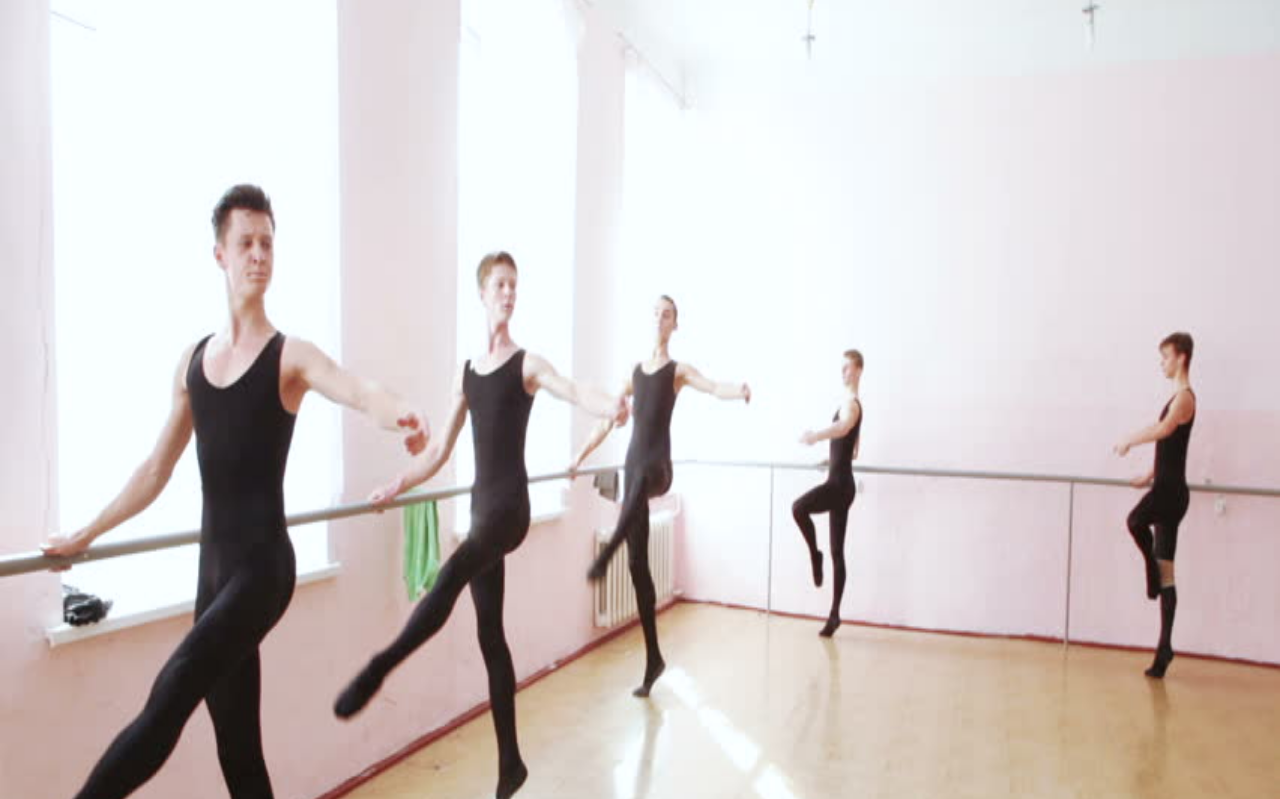
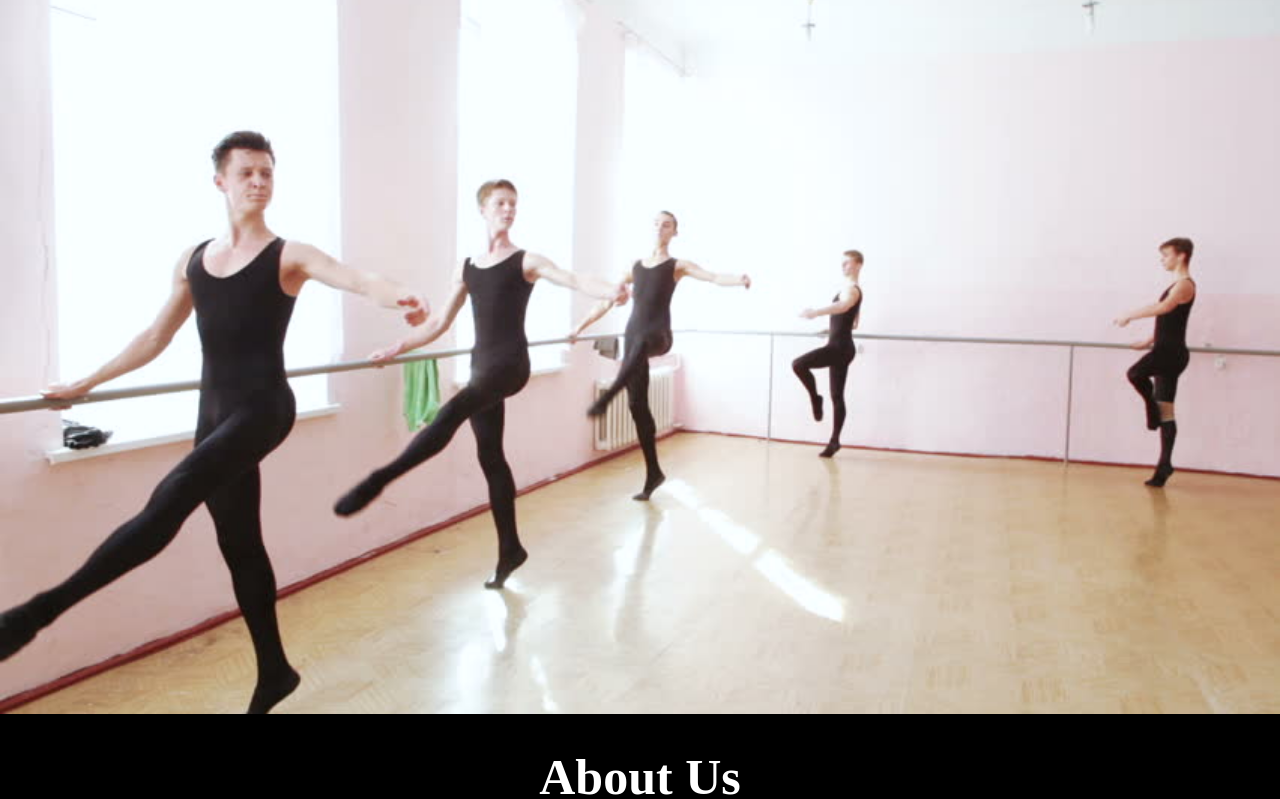
Before and after one commit to priyagopal12/pg-12, a plain HTML site: page index.html in a window 1280 px wide. Shown: the part 187-986 px from the top of the page. Drawn offline with Linux system fonts and the light colour scheme.

Commit message:
Update stylesheet.css

```diff
--- a/stylesheet.css
+++ b/stylesheet.css
@@ -68,7 +68,7 @@ padding: 60px 30px;
 .show {display:block;}
 img{
   width: 100%;
-  height: 1000px;
+  height: 50%;
 }
 .about h2{
   font-family: "Avenir Next";
```
